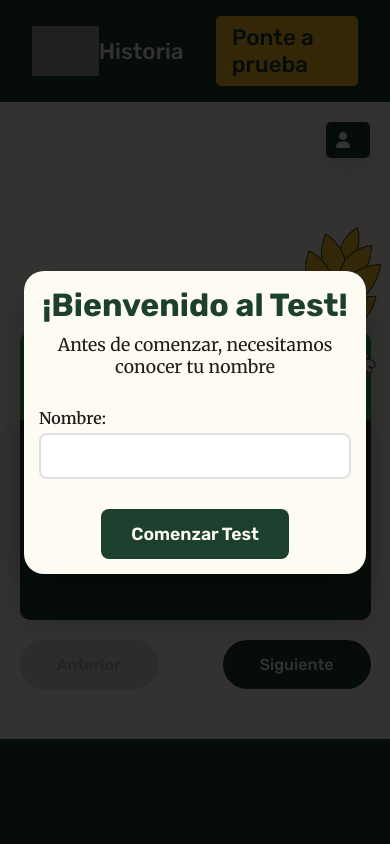
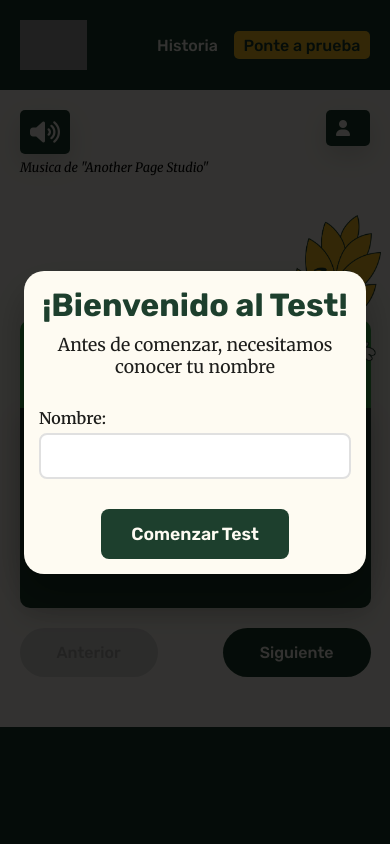
Before and after one commit to CamiloRodriguezG/QR-Ecomision, a website: page src/frontend/formulario.html in a window 390 px wide. Shown: the top 844 px of the page. Drawn offline with nearby package versions, Linux system fonts and the light colour scheme; no server answers; grey boxes are pictures that could not be loaded.

Commit message:
nuevas funcionalidades (audio y fondo con movimiento) y correccion de imagenes

```diff
--- a/src/frontend/css/formulario.css
+++ b/src/frontend/css/formulario.css
@@ -73,7 +73,7 @@
   /* background-image: url('../img/otras/PatronAgua_Grafico_v2.png'); */
   background-size: cover;
   background-position: center;
-  background-repeat: no-repeat;
+  background-repeat: repeat;
   /* background-size: 200% 200%; */
   text-align: center;
   position: relative;
@@ -85,6 +85,45 @@
   align-items: center;
   position: relative;
   gap: 30px;
+  animation: movimientoFondo 30s ease-in-out infinite;
+}
+
+@keyframes movimientoFondo {
+  0% {
+    background-position: 0% 0%;
+  }
+  50% {
+    background-position: 100% 0%;
+  }
+  100% {
+    background-position: 0% 0%;
+  }
+}
+
+.mute-audio {
+  cursor: pointer;
+  position: absolute;
+  top: 20px;
+  left: 20px;
+  display: flex;
+  flex-direction: column;
+  align-items: start;
+  justify-content: center;
+  gap: 5px;
+}
+
+.mute-audio i {
+  font-size: 1.5rem;
+  padding: 10px;
+  background: var(--color-verde);
+  color: var(--color-blanco);
+  border-radius: 5px;
+  box-shadow: 0 10px 25px rgba(0, 0, 0, 0.13);
+}
+
+.mute-audio span {
+  font-size: 0.8rem;
+  font-style: italic;
 }
 
 .contador-usuarios {
--- a/src/frontend/css/header.css
+++ b/src/frontend/css/header.css
@@ -3,14 +3,8 @@ header {
   justify-content: space-between;
   align-items: center;
   padding: 1rem 2rem;
-  /* background-image: url('../img/Vegetacion_grafico.png');
-  background-size: cover;
-  background-repeat: no-repeat;
-  background-position: center; */
   background-color: var(--color-verde);
   font-family: var(--fuente-principal);
-  /* height: 200px;
-  min-height: 200px; */
   background-position: 0 -10px;
 }
 
@@ -45,24 +39,27 @@ nav a:hover {
   transform: translateY(-3px);
 }
 
-/* nav a::after {
-  content: '';
-  position: absolute;
-  left: 0;
-  bottom: 0;
-  width: 0%;
-  height: 2px;
-  background-color: var(--color-blanco);
-  transition: width 0.3s ease;
-}
-
-nav a:hover::after {
-  width: 100%;
-} */
-
 #test-link {
   background-color: var(--color-amarillo);
   color: var(--color-verde);
   padding: 0.5rem 1rem;
   border-radius: 5px;
 }
+
+@media (max-width: 479px) {
+  header {
+    padding: 20px;
+  }
+
+  nav {
+    gap: 1rem;
+  }
+
+  #test-link {
+    padding: 0.3rem 0.6rem;
+  }
+
+  nav a {
+    font-size: 1rem;
+  }
+}
--- a/src/frontend/formulario.html
+++ b/src/frontend/formulario.html
@@ -34,6 +34,12 @@
       </div>
     </div>
     <div id="form-container">
+      <div class="mute-audio">
+        <i id="audio-control-btn" class="fa-solid fa-volume-high"></i>
+        <!-- <i class="fa-solid fa-volume-high"></i>
+        <i class="fa-solid fa-volume-xmark"></i> -->
+        <span class="texto-alt">Musica de "Another Page Studio"</span>
+      </div>
       <div class="contador-usuarios">
         <i class="fa-solid fa-user"></i>
         <span class="titulo-subtitulo" id="numero-usuarios"></span>
--- a/src/frontend/js/formulario.js
+++ b/src/frontend/js/formulario.js
@@ -13,6 +13,25 @@ const opcionesPreguntas = document.querySelectorAll('.opcion-pregunta');
 const numeroUsuarios = document.getElementById('numero-usuarios');
 const barraAvance = document.querySelector('.barra-avance');
 const contenedorResultados = document.getElementById('resultados-container');
+
+const audioControlBtn = document.getElementById('audio-control-btn');
+const audio = new Audio('../audio/happydays.mp3');
+audio.loop = true;
+
+audioControlBtn.addEventListener('click', () => {
+  audio.muted = !audio.muted;
+  actualizarIconoAudio();
+});
+
+function actualizarIconoAudio() {
+  if (!audio.muted) {
+    audioControlBtn.classList.remove('fa-volume-xmark');
+    audioControlBtn.classList.add('fa-volume-high');
+  } else {
+    audioControlBtn.classList.remove('fa-volume-high');
+    audioControlBtn.classList.add('fa-volume-xmark');
+  }
+}
 
 let preguntasTotales = preguntas.length;
 let indiceActual = 0;
@@ -827,6 +846,9 @@ btnAnterior.addEventListener('click', () => {
 
 // Función para iniciar el test
 async function iniciarTest() {
+  audio.play().catch(() => {
+    console.log('El navegador bloqueó el autoplay hasta que el usuario interactúe');
+  });
   const nombre = localStorage.getItem('usuarioNombreQREM');
   totalAns = await obtenerTotalAnswers();
   textoBienvenida.innerHTML = `<h1>¡Bienvenid@ <span class="nombre-bienvenida">${nombre}</span>!<br>descubramos que guardián verde eres, serás el número ${
--- a/src/frontend/js/juego.js
+++ b/src/frontend/js/juego.js
@@ -225,7 +225,7 @@ export function getPuntajeTotal() {
 
 export function empezarJuego() {
   const tiempoJuego = document.getElementById('time-juego');
-  let tiempoInicial = 30; // en segundos
+  let tiempoInicial = 50; // en segundos
   for (let i = 0; i <= tiempoInicial; i++) {
     setTimeout(() => {
       tiempoJuego.textContent = tiempoInicial - i;
```
Also changed, not shown: src/frontend/index.html (+1 -1 lines), src/frontend/img/fondos/historia/Historia_2.png, src/frontend/img/fondos/historia/Historia_6.png, 1 other file.
